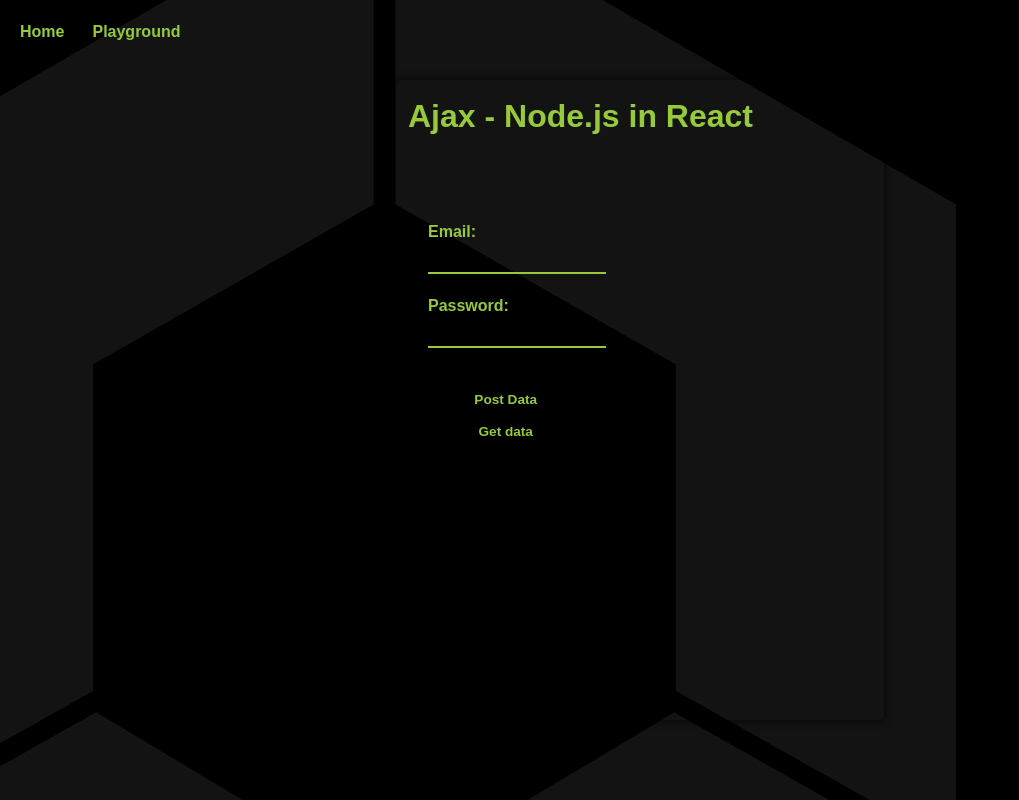
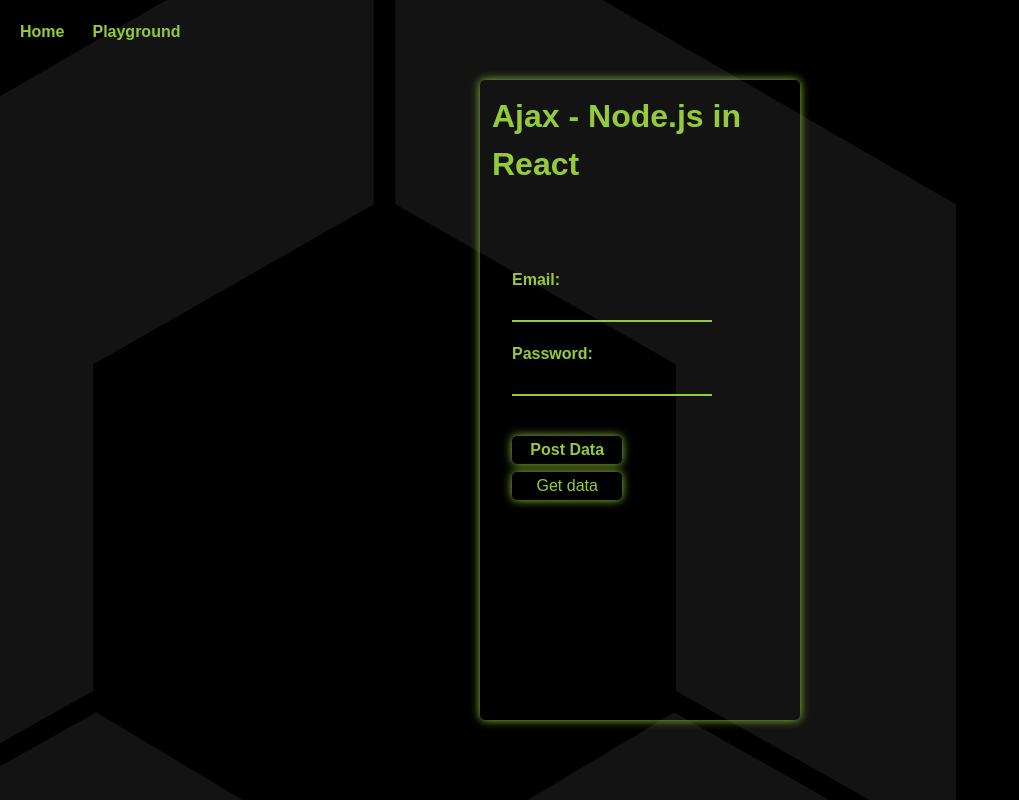
Before and after one commit to UrosDelic/tailwind-react, a React (Create React App) app: page / in a window 1280 px wide. Shown: the whole page, without its empty margins (0-1019 px from the left). Built offline with nearby package versions, Linux system fonts and the light colour scheme.

Commit message:
css and not found page

```diff
--- a/src/App.js
+++ b/src/App.js
@@ -2,6 +2,7 @@ import React from "react";
 import LoginForm from "./components/LoginForm/LoginForm";
 import { BrowserRouter as Router, Switch, Route } from "react-router-dom";
 import Playground from "./components/Playground/Playground";
+import NotFound from "./components/NotFound";
 
 const App = () => {
   return (
@@ -14,6 +15,9 @@ const App = () => {
           <Route exact path='/playground'>
             <Playground></Playground>
           </Route>
+          <Route path='*'>
+            <NotFound></NotFound>
+          </Route>
         </Switch>
       </Router>
     </div>
--- a/src/components/LoginForm/LoginForm.css
+++ b/src/components/LoginForm/LoginForm.css
@@ -4,10 +4,8 @@
   top: 50%;
   left: 50%;
   transform: translate(-50%, -50%);
-  width: 100%;
-  max-width: 61vh;
   border-radius: 5px;
-  box-shadow: 0 0 10px rgba(0, 0, 0, 0.8);
+  box-shadow: 0 0 10px #96ca3a;
 }
 .inputs-container {
 }
--- a/src/components/LoginForm/LoginForm.jsx
+++ b/src/components/LoginForm/LoginForm.jsx
@@ -49,7 +49,7 @@ const LoginForm = () => {
   return (
     <div>
       <Navbar></Navbar>
-      <div className='loginForm-container p-3'>
+      <div className='loginForm-container p-3 w-2/3 md:w-1/2 xl:w-1/4'>
         <h1 className='heading text-center md:text-left mb-8'>Ajax - Node.js in React</h1>
         <div className='inputs-container items-center md:items-start xl:items-start md:ml-5 mt-20 mb-5 flex flex-col xl:ml-5'>
           <label className='label mb-1' htmlFor='email'>
@@ -76,7 +76,7 @@ const LoginForm = () => {
         <div className='flex flex-col items-center md:items-start xl:items-start xl:ml-5 md:ml-5'>
           <button
             disabled={!password || !email}
-            className='post-button mt-5 transition duration-500 transform hover:-translate-y-1 hover:scale-100'
+            className='post-button mt-5 transition duration-500 transform hover:-translate-y-1 hover:scale-100 w-2/5 font-bold'
             id='btn-post-data'
             onClick={postInputData}
             text-on-hover='Type in your credentials'
@@ -84,7 +84,7 @@ const LoginForm = () => {
             <span className='span-post-btn mt-5'>Post Data</span>
           </button>
           <button
-            className='mt-2 transition duration-500 ease-in-out transform hover:scale-100'
+            className='mt-2 transition duration-500 transform hover:scale-100 w-2/5 font-b'
             id='btn-get-data'
             onClick={getServerData}
           >
--- /dev/null
+++ b/src/components/NotFound.jsx
@@ -0,0 +1,17 @@
+import { Link } from "react-router-dom";
+
+const NotFound = () => {
+  return (
+    <div className='not-found-page h-screen flex text-center items-center justify-center'>
+      <div className=''>
+        <h2>Sorry :(</h2>
+        <p>the requested page does not exist</p>
+        <Link className='hover:underline font-bold mt-2' to='/'>
+          Go back to the home page
+        </Link>
+      </div>
+    </div>
+  );
+};
+
+export default NotFound;
--- a/src/components/Playground/Playground.jsx
+++ b/src/components/Playground/Playground.jsx
@@ -1,11 +1,12 @@
 import Dinput from "../../dynamicComponents/Dinput";
 import Navbar from "../Navbar/Navbar";
 import DtextArea from "../../dynamicComponents/DtextArea";
+
 const Playground = () => {
   return (
     <div>
       <Navbar></Navbar>
-      <div className='playground flex flex-col m-5 w-96	'>
+      <div className='playground flex flex-col m-5 h-screen'>
         <label htmlFor=''>First Name:</label>
         <Dinput className='firstname-input mb-5' id='firstName'></Dinput>
         <label htmlFor=''>Last Name:</label>
--- a/src/index.css
+++ b/src/index.css
@@ -5,7 +5,7 @@
 body {
   color: #96ca3a;
   font-family: "Montserrat", sans-serif;
-  background: url("./assets/quantox-logo-bkg.png") no-repeat fixed;
+  background: url("./assets/quantox-logo-bkg.png") fixed;
 }
 
 label {
@@ -13,6 +13,8 @@ label {
   font-weight: bold;
 }
 input {
+  max-width: 50vh;
+  min-width: 25vh;
   background: transparent;
   border: 0px;
   border-bottom: 2px solid #96ca3a;
@@ -22,21 +24,20 @@ textArea {
   background: transparent;
   border: 0px;
   border-bottom: 2px solid #96ca3a;
-  width: 47%;
   resize: vertical;
   min-height: 5em;
   max-height: 16.3em;
+  max-width: 50vh;
+  min-width: 25vh;
 }
 button {
   padding: 2px !important;
-  font-size: 85% !important;
   color: #96ca3a !important;
   background-color: black !important ;
   border-radius: 5px;
-  font-weight: bold;
   font-family: "Montserrat", sans-serif;
   border-color: black;
-  width: 35%;
+  box-shadow: 0 0 10px #96ca3a;
 }
 
 button:enabled:hover {
```
